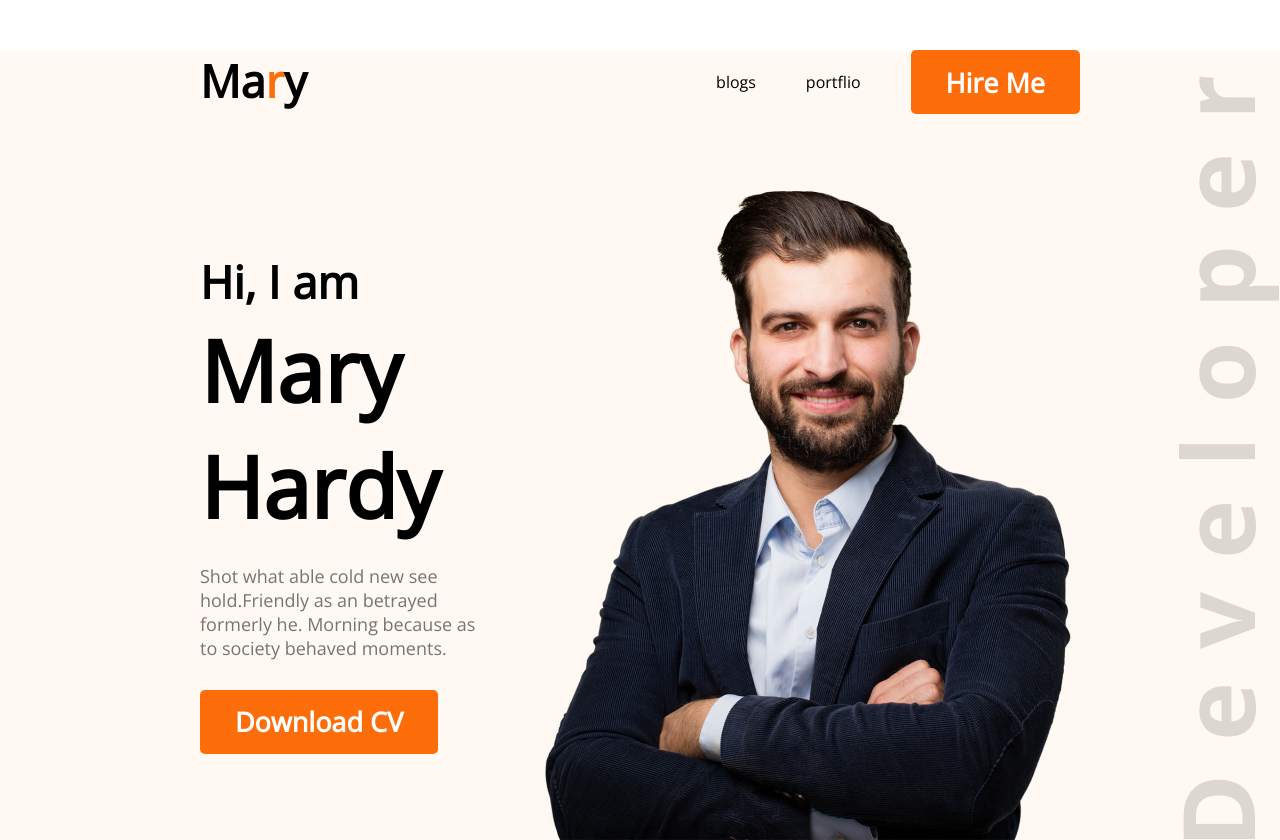
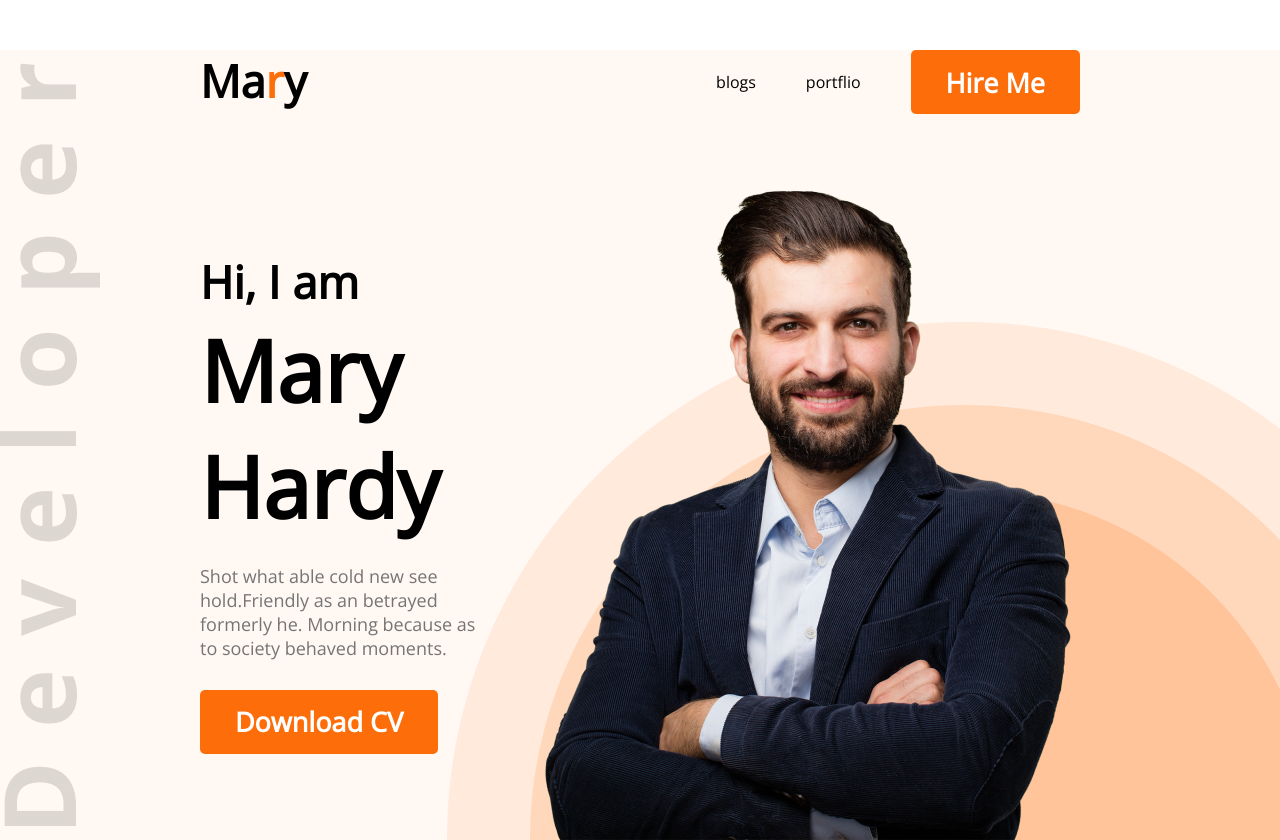
Before and after one commit to tazintahruma/developer-portfolio, a plain HTML site: page index.html in a window 1280 px wide. Shown: the top 840 px of the page. Drawn offline with nearby package versions, Linux system fonts and the light colour scheme.

Commit message:
styles up

```diff
--- a/index.html
+++ b/index.html
@@ -5,7 +5,7 @@
     <meta http-equiv="X-UA-Compatible" content="IE=edge">
     <meta name="viewport" content="width=device-width, initial-scale=1.0">
     <title>Developer Portfolio</title>
-    <link rel="stylesheet" href="./styles.css/portfolio.css">
+    <link rel="stylesheet" href="styles.css/portfolio.css">
     <link rel="preconnect" href="https://fonts.googleapis.com"><link rel="preconnect" href="https://fonts.gstatic.com" crossorigin><link href="https://fonts.googleapis.com/css2?family=Open+Sans&display=swap" rel="stylesheet">
 </head>
 <body>
--- a/styles.css/portfolio.css
+++ b/styles.css/portfolio.css
@@ -5,8 +5,7 @@
 /* header and navigation styles*/
 .header{
     background:#FFF8F3 ;
-    background-image: url(../images/header_bg.png);
-    background-image: url(../images/developer.png);
+    background-image: url(../images/header_bg.png) , url(../images/developer.png);
     background-repeat: no-repeat;
     background-position: bottom right, left;
 }
```
